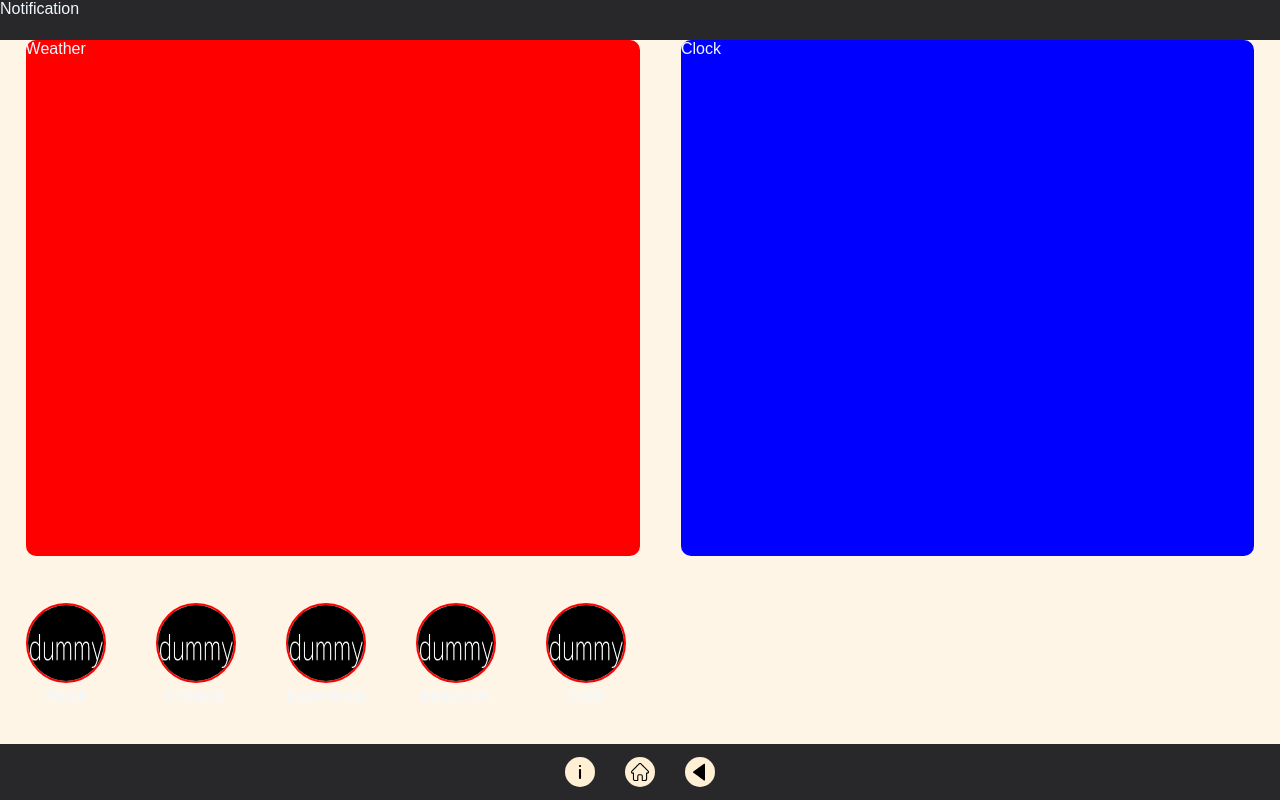
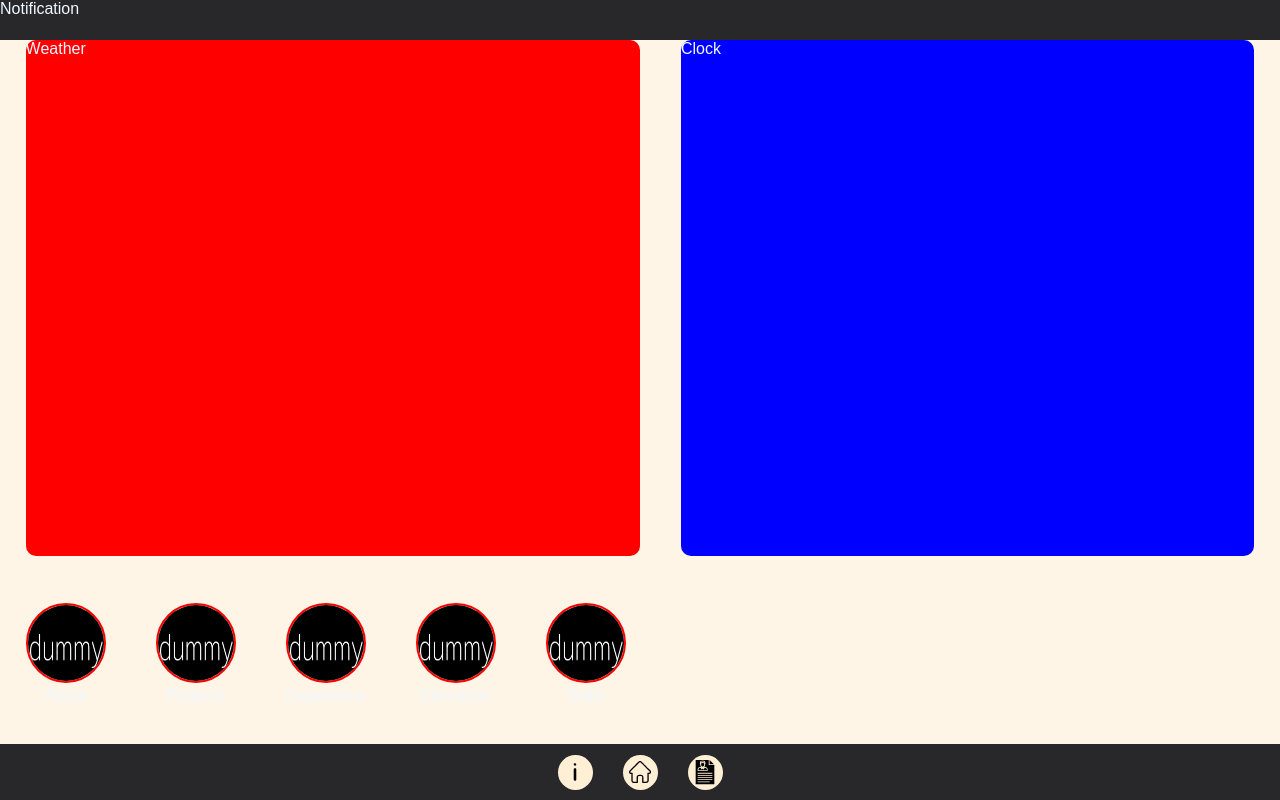
Before and after one commit to ShaunZap/Portfolio, a React (Vite) app: page / in a window 1280 px wide. Built offline with nearby package versions, Linux system fonts and the light colour scheme; a web font is replaced by a local one.

Commit message:
changed footer

```diff
--- a/src/components/Footer.tsx
+++ b/src/components/Footer.tsx
@@ -1,18 +1,10 @@
 import { div as MDiv, img as MImg } from "motion/react-client";
 import "../styles/Footer.css";
 import { Link } from "react-router-dom";
-import { useNavigate } from "react-router-dom";
 import homeIcon from "../assets/images/miscellaneous/home.svg";
-import backIcon from "../assets/images/miscellaneous/left-arrow.svg";
+import resumeIcon from "../assets/images/miscellaneous/resume.svg";
 import infoIcon from "../assets/images/miscellaneous/info.svg";
 const Footer = () => {
-  const navigate = useNavigate();
-
-  const handleBackButtonClick = () => {
-    if (window.history.length > 1 && window.location.pathname !== "/") {
-      navigate(-1);
-    }
-  };
   return (
     <MDiv className="footer-layout">
       <MDiv className="outer-button" whileHover={{ scale: 1.1 }}>
@@ -24,14 +16,8 @@ const Footer = () => {
         </MDiv>
       </Link>
 
-      <MDiv
-        onClick={() => {
-          handleBackButtonClick();
-        }}
-        className="outer-button"
-        whileHover={{ scale: 1.1 }}
-      >
-        <MImg src={backIcon} className="back-icon" />
+      <MDiv className="outer-button" whileHover={{ scale: 1.1 }}>
+        <MImg src={resumeIcon} className="resume-icon" />
       </MDiv>
     </MDiv>
   );
--- a/src/styles/Footer.css
+++ b/src/styles/Footer.css
@@ -10,8 +10,8 @@
 }
 
 .outer-button {
-  width: 30px;
-  height: 30px;
+  width: 35px;
+  height: 35px;
   border-radius: 50%;
   background-color: var(--color-primary-peach);
   position: relative;
@@ -19,24 +19,24 @@
 }
 
 .home-icon {
-  width: 18px;
+  width: 22px;
   position: absolute;
   top: 50%;
   left: 50%;
   transform: translate(-50%, -50%);
 }
-.back-icon {
-  width: 12px;
-  position: absolute;
-  top: 50%;
-  left: 45%;
-  transform: translate(-50%, -50%);
-}
-
-.info-icon {
-  width: 20px;
+.resume-icon {
+  width: 25px;
   position: absolute;
   top: 50%;
   left: 50%;
   transform: translate(-50%, -50%);
 }
+
+.info-icon {
+  width: 25px;
+  position: absolute;
+  top: 50%;
+  left: 50%;
+  transform: translate(-50%, -50%);
+}
```
Also changed, not shown: src/assets/images/miscellaneous/resume.svg (added).
